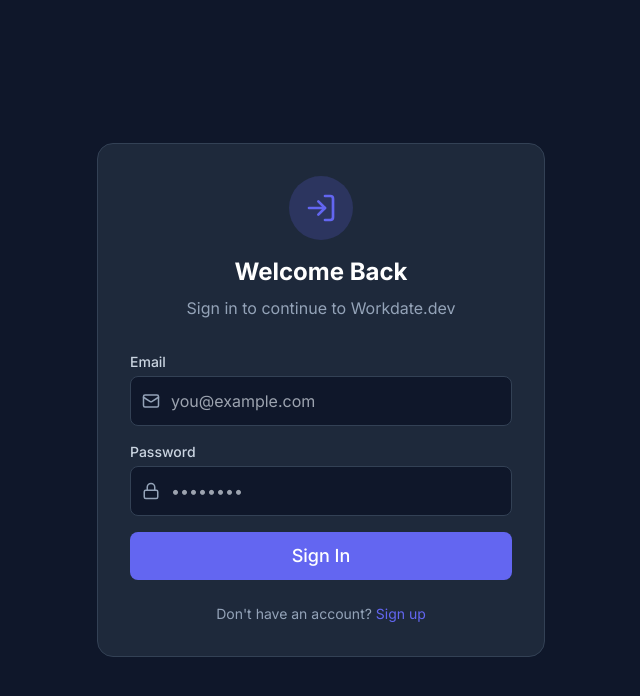
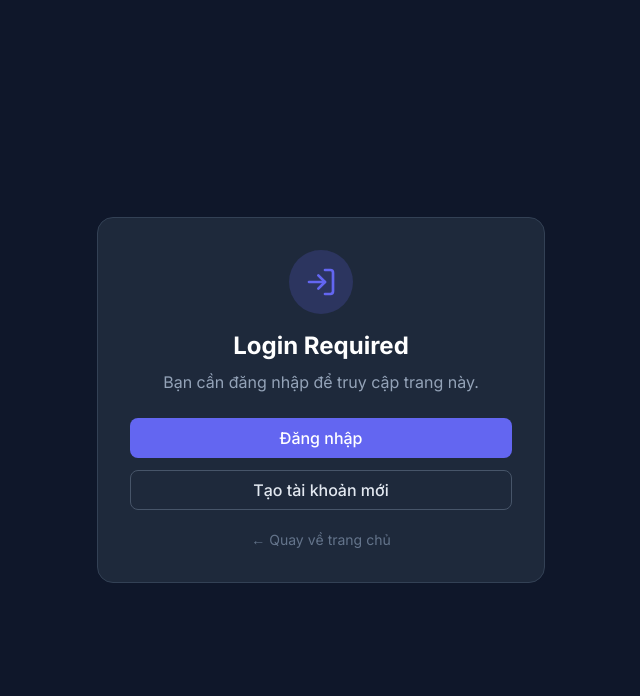
Before and after one commit to HhaMinh0310/workdate.dev, a React (Vite) app: page /solo in a window 1280 px wide. Before the commit this address led to /login. Shown: the top 696 px of the page, without its empty margins (319-959 px from the left). Built offline with nearby package versions, Linux system fonts and the light colour scheme; no server answers.

Commit message:
fix: Improve auth flow - add timeout and better UX for protected routes

```diff
--- a/App.tsx
+++ b/App.tsx
@@ -57,11 +57,21 @@ const App: React.FC = () => {
     <AuthProvider>
       <Router>
         <Routes>
+          {/* Public Routes - No authentication required */}
           <Route path="/" element={<Landing />} />
-
-          {/* Auth Routes */}
           <Route path="/login" element={<Login />} />
           <Route path="/register" element={<Register />} />
+
+          {/* Solo Browse is public - anyone can view sessions */}
+          <Route
+            path="/solo/browse"
+            element={
+              <>
+                <Navbar />
+                <SoloBrowse />
+              </>
+            }
+          />
 
           {/* Protected Routes - Require Authentication */}
           <Route
@@ -91,7 +101,6 @@ const App: React.FC = () => {
             }
           />
 
-          {/* Solo Routes */}
           <Route
             path="/solo"
             element={
@@ -110,15 +119,6 @@ const App: React.FC = () => {
               </ProtectedRoute>
             }
           />
-          <Route
-            path="/solo/browse"
-            element={
-              <>
-                <Navbar />
-                <SoloBrowse />
-              </>
-            }
-          />
         </Routes>
       </Router>
     </AuthProvider>
--- a/components/ProtectedRoute.tsx
+++ b/components/ProtectedRoute.tsx
@@ -1,6 +1,8 @@
 import React from 'react';
-import { Navigate, useLocation } from 'react-router-dom';
+import { Navigate, useLocation, Link } from 'react-router-dom';
 import { useAuth } from '../contexts/AuthContext';
+import { Button } from './ui/Button';
+import { LogIn } from 'lucide-react';
 
 interface ProtectedRouteProps {
   children: React.ReactNode;
@@ -10,6 +12,7 @@ export const ProtectedRoute: React.FC<ProtectedRouteProps> = ({ children }) => {
   const { user, loading } = useAuth();
   const location = useLocation();
 
+  // Show loading for max 3 seconds
   if (loading) {
     return (
       <div className="min-h-screen bg-background flex items-center justify-center">
@@ -21,9 +24,36 @@ export const ProtectedRoute: React.FC<ProtectedRouteProps> = ({ children }) => {
     );
   }
 
+  // Show login prompt instead of redirecting
   if (!user) {
-    // Redirect to login with return url
-    return <Navigate to="/login" state={{ from: location }} replace />;
+    return (
+      <div className="min-h-screen bg-background flex items-center justify-center p-4">
+        <div className="bg-surface border border-slate-700 rounded-2xl p-8 max-w-md w-full text-center">
+          <div className="inline-flex items-center justify-center w-16 h-16 bg-primary/20 rounded-full mb-4">
+            <LogIn className="text-primary" size={32} />
+          </div>
+          <h2 className="text-2xl font-bold text-white mb-2">Login Required</h2>
+          <p className="text-slate-400 mb-6">
+            Bạn cần đăng nhập để truy cập trang này.
+          </p>
+          <div className="flex flex-col gap-3">
+            <Link to="/login" state={{ from: location }}>
+              <Button className="w-full">
+                Đăng nhập
+              </Button>
+            </Link>
+            <Link to="/register">
+              <Button variant="outline" className="w-full">
+                Tạo tài khoản mới
+              </Button>
+            </Link>
+            <Link to="/" className="text-slate-500 hover:text-slate-300 text-sm mt-2">
+              ← Quay về trang chủ
+            </Link>
+          </div>
+        </div>
+      </div>
+    );
   }
 
   return <>{children}</>;
--- a/contexts/AuthContext.tsx
+++ b/contexts/AuthContext.tsx
@@ -20,11 +20,18 @@ export const AuthProvider: React.FC<{ children: React.ReactNode }> = ({ children
   const [user, setUser] = useState<SupabaseUser | null>(null);
   const [profile, setProfile] = useState<User | null>(null);
   const [loading, setLoading] = useState(true);
-  const [initialized, setInitialized] = useState(false);
 
   useEffect(() => {
     let isMounted = true;
     let subscription: any = null;
+
+    // Set timeout to prevent infinite loading
+    const timeout = setTimeout(() => {
+      if (isMounted && loading) {
+        console.warn('Auth initialization timeout - setting loading to false');
+        setLoading(false);
+      }
+    }, 3000); // 3 second timeout
 
     const initAuth = async () => {
       try {
@@ -34,14 +41,14 @@ export const AuthProvider: React.FC<{ children: React.ReactNode }> = ({ children
           setUser(currentUser);
           if (currentUser) {
             await loadProfile(currentUser.id);
+          } else {
+            setLoading(false);
           }
         }
       } catch (err) {
         console.error('Error getting current user:', err);
-      } finally {
         if (isMounted) {
           setLoading(false);
-          setInitialized(true);
         }
       }
 
@@ -64,6 +71,9 @@ export const AuthProvider: React.FC<{ children: React.ReactNode }> = ({ children
         subscription = data?.subscription;
       } catch (err) {
         console.error('Error setting up auth listener:', err);
+        if (isMounted) {
+          setLoading(false);
+        }
       }
     };
 
@@ -71,6 +81,7 @@ export const AuthProvider: React.FC<{ children: React.ReactNode }> = ({ children
 
     return () => {
       isMounted = false;
+      clearTimeout(timeout);
       if (subscription) {
         subscription.unsubscribe();
       }
```
